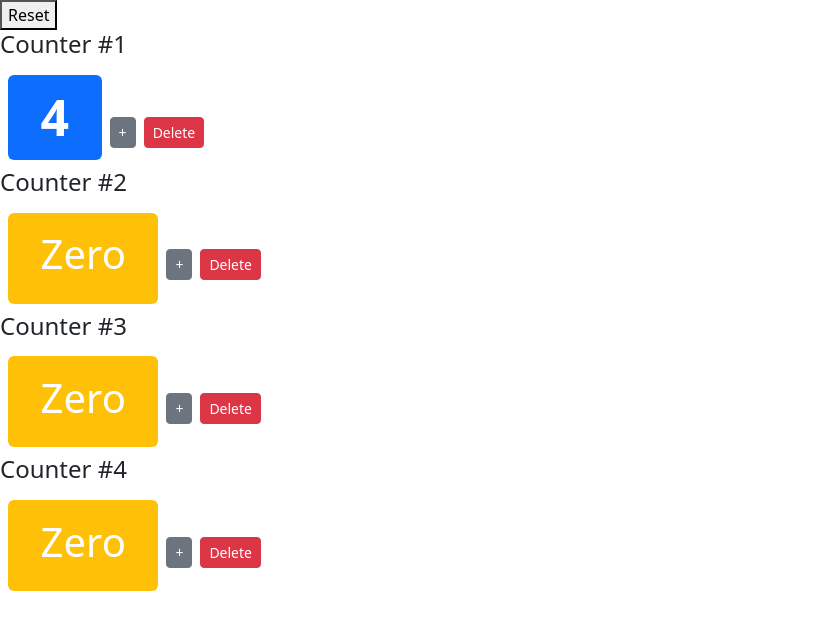
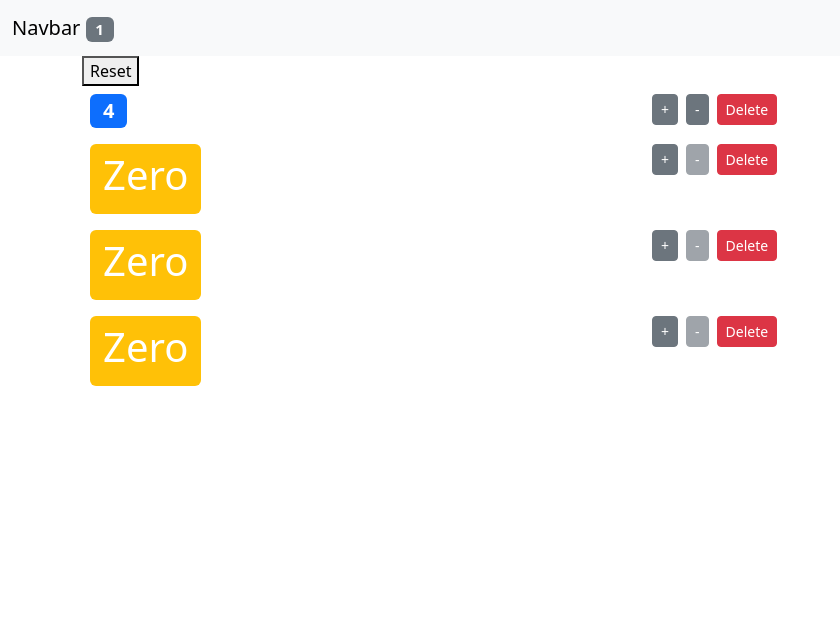
Before and after one commit to pleycothh/_counter-app, a React (Create React App) app: page / in a window 1280 px wide. Shown: the top 630 px of the page, without its empty margins (0-840 px from the left). Built offline with nearby package versions, Linux system fonts and the light colour scheme.

Commit message:
add '-', navbar, disable when 0

```diff
--- a/src/App.js
+++ b/src/App.js
@@ -1,25 +1,76 @@
-import logo from './logo.svg';
+import React, { Component } from 'react';
+import NavBar from './components/navbar';
+import Counters from './components/counters';
 import './App.css';
 
-function App() {
-  return (
-    <div className="App">
-      <header className="App-header">
-        <img src={logo} className="App-logo" alt="logo" />
-        <p>
-          Edit <code>src/App.js</code> and save to reload.
-        </p>
-        <a
-          className="App-link"
-          href="https://reactjs.org"
-          target="_blank"
-          rel="noopener noreferrer"
-        >
-          Learn React
-        </a>
-      </header>
-    </div>
-  );
+class App extends Component {
+
+  state = {
+    counters: [
+        {id:1, value: 4},
+        {id:2, value: 0},
+        {id:3, value: 0},
+        {id:4, value: 0}
+    ]
+  };
+
+  handelIncrement = counter => {
+      const counters = [...this.state.counters];
+      const index = counters.indexOf(counter);
+
+      counters[index] = {...counter}; // pass the object will remove the reference
+      counters[index].value++;
+
+      this.setState({counters})
+    // counter = {id:1, value:4}
+  };
+
+  handelDecrement = counter =>{
+      const counters = [...this.state.counters];
+      const index = counters.indexOf(counter);
+
+      counters[index] = {...counter}; // pass the object will remove the reference
+      if (counters[index].value > 0){
+        counters[index].value--;
+      }
+
+
+      this.setState({counters})
+  };
+
+  handelDelete = counterId => {
+    // console.log(counterId)
+      const counters = this.state.counters.filter(c => c.id !== counterId);
+      console.log(counters);
+      this.setState({counters})
+  }
+  handelReset= () =>{
+      const counters = this.state.counters.map( c => {
+          c.value = 0;
+          return c;
+      });
+      this.setState({counters})
+  };
+
+
+  render(){
+    return (
+      <React.Fragment>
+        <NavBar
+        totalCounters = {this.state.counters.filter(c => c.value > 0).length}
+        />
+        <main className='container'>
+          <Counters
+          counters = {this.state.counters}
+          onReset = {this.handelReset}
+          onIncrement = {this.handelIncrement}
+          onDecrement = {this.handelDecrement}
+          onDelete = {this.handelDelete}
+          />
+        </main>
+      </React.Fragment>
+    );
+  }
 }
 
 export default App;
--- a/src/components/counter.jsx
+++ b/src/components/counter.jsx
@@ -1,5 +1,4 @@
-import React, { Component } from 'react'; // imrc cc
-import App from '../App';
+import React, { Component } from "react"; // imrc cc
 
 class Counter extends Component {
   //   state = {
@@ -8,28 +7,48 @@ class Counter extends Component {
   //   }; // object incldue any data
 
   styles = {
-        fontSize: 50,
-        fontWeight: 'bold'
+    fontSize: 20,
+    fontWeight: "bold",
   };
 
   render() {
     // js object from cunter object. every react has prop
     return (
       // element of virtural DOM which are Div, span, button. compare and modify the differetn element
-                <div >
+      <div className="row">
+        <div class="col">
           {this.props.children}
-                    <span style={ this.styles} className={this.getBadgeClasses()}>{this.formateCount()}</span>
+          <span style={this.styles} className={this.getBadgeClasses()}>
+            {this.formateCount()}
+          </span>
+        </div>
+
+        <div class="col">
           <button
             onClick={() => this.props.onIncrement(this.props.counter)}
-                    className='btn btn-secondary btn-sm'
-                    >+</button>
+            className="btn btn-secondary btn-sm"
+          >
+            +
+          </button>
+
+          <button
+            onClick={() => this.props.onDecrement(this.props.counter)}
+            className="btn btn-secondary btn-sm m-2"
+            disabled={this.props.counter.value === 0 ? "disabled" : ""}
+          >
+            -
+          </button>
 
           <button
             onClick={() => this.props.onDelete(this.props.counter.id)}
-                    className="btn btn-danger btn-sm m-2"
-                    > Delete </button>
+            className="btn btn-danger btn-sm"
+          >
+            {" "}
+            Delete{" "}
+          </button>
+        </div>
+      </div>
 
-                </div>
       /**
        *   {this.state.tag.length === 0 && 'Please create a new tag'}
        *   { this.renderTags() }
@@ -53,8 +72,6 @@ class Counter extends Component {
   //        this.handelIncrement({id:1});
   //    }
 
-
-
   /*    handelIncrement = product => {    // use arrow function, inhertance this key word from super
         console.log('Increment Clicked', product)
         // this.state.count++    <= will not update the view, react not pass this value
@@ -64,24 +81,28 @@ class Counter extends Component {
           // <= get current state count and increase by one, set count property to this value
     }
 */
-    renderTags(){
-        if ( this.state.tag.length === 0) return <p>There are not tags!</p>;
-        return  <ul>{this.state.tag.map(tag => <li id={tag}>{tag}</li>)}</ul>
+  renderTags() {
+    if (this.state.tag.length === 0) return <p>There are not tags!</p>;
+    return (
+      <ul>
+        {this.state.tag.map((tag) => (
+          <li id={tag}>{tag}</li>
+        ))}
+      </ul>
+    );
   }
 
   getBadgeClasses() {
     let classes = "badge m-2 bg-";
-        classes += (this.props.counter.value === 0) ? "warning" : "primary";
+    classes += this.props.counter.value === 0 ? "warning" : "primary";
     return classes;
   }
 
-    formateCount(product){
+  formateCount(product) {
     const { value: count } = this.props.counter; // pick count propoty
     const x = <h1>Zero</h1>;
-        return count === 0 ? x: count;
+    return count === 0 ? x : count;
   }
-
-
 }
 
 export default Counter;
--- a/src/components/counters.jsx
+++ b/src/components/counters.jsx
@@ -1,64 +1,30 @@
-import React, { Component } from 'react';
-import Counter from './counter';
-
+import React, { Component } from "react";
+import Counter from "./counter";
 
 class Counters extends Component {
   // state is private an invisable to other component
   // prop is read only
-
-    state = {
-        counters: [
-            {id:1, value: 4},
-            {id:2, value: 0},
-            {id:3, value: 0},
-            {id:4, value: 0}
-        ]
-    };
-
-    handelIncrement = counter => {
-        const counters = [...this.state.counters];
-        const index = counters.indexOf(counter);
-
-        counters[index] = {...counter}; // pass the object will remove the reference
-        counters[index].value++;
-
-        this.setState({counters})
-       // counter = {id:1, value:4}
-    };
-
-    handelDelete = counterId => {
-       // console.log(counterId)
-        const counters = this.state.counters.filter(c => c.id !== counterId);
-        console.log(counters);
-        this.setState({counters})
-    }
-    handelReset= () =>{
-        const counters = this.state.counters.map( c => {
-            c.value = 0;
-            return c;
-        });
-        this.setState({counters})
-    };
-
   render() {
-        return ( // pass attrapude to props
+    const { onReset, onIncrement, onDecrement, onDelete, counters } =
+      this.props;
+    return (
+      // pass attrapude to props
       // when pass between open and clos tags, use children
       // children is sepecial type of props
       <div>
-            <button
-            onClick={this.handelReset}
-            className="btn-primary btn-sm m2">Reset</button>
+        <button onClick={onReset} className="btn-primary btn-sm m2">
+          Reset
+        </button>
 
-            {this.state.counters.map(counter =>
+        {counters.map((counter) => (
           <Counter
             key={counter.id}
-            onIncrement = {this.handelIncrement}
-            onDelete = {this.handelDelete}
-            counter = {counter}
-            >
-                <h4>Counter #{counter.id}</h4>
-            </Counter>
-            )}
+            onIncrement={onIncrement}
+            onDecrement={onDecrement}
+            onDelete={onDelete}
+            counter={counter}
+          />
+        ))}
       </div>
     );
   }
--- /dev/null
+++ b/src/components/navbar.jsx
@@ -0,0 +1,31 @@
+import React, { Component } from 'react';
+
+
+//stateless functional component
+const NavBar = ({totalCounters}) => {
+    return (
+        <nav className="navbar navbar-light bg-light">
+            <div className="container-fluid">
+                <a className="navbar-brand" href="https://www.google.com">
+                    Navbar{" "}
+                    <span className='badge bg-pill bg-secondary'>
+                        {totalCounters}
+                        </span>
+                    </a>
+                </div>
+            </nav>
+
+     );
+}
+
+export default NavBar;
+/*
+class NavBar extends Component {
+    render() {
+        return (
+        );
+    }
+}
+
+export default NavBar;
+*/
--- a/src/index.js
+++ b/src/index.js
@@ -4,9 +4,8 @@ import './index.css';
 import App from './App';
 import reportWebVitals from './reportWebVitals';
 import 'bootstrap/dist/css/bootstrap.css';
-import Counters from './components/counters';
 
-ReactDOM.render( <Counters />, document.getElementById('root') );
+ReactDOM.render( <App />, document.getElementById('root') );
 
 // If you want to start measuring performance in your app, pass a function
 // to log results (for example: reportWebVitals(console.log))
```
Lines whose indentation alone changed are shown as unchanged.
